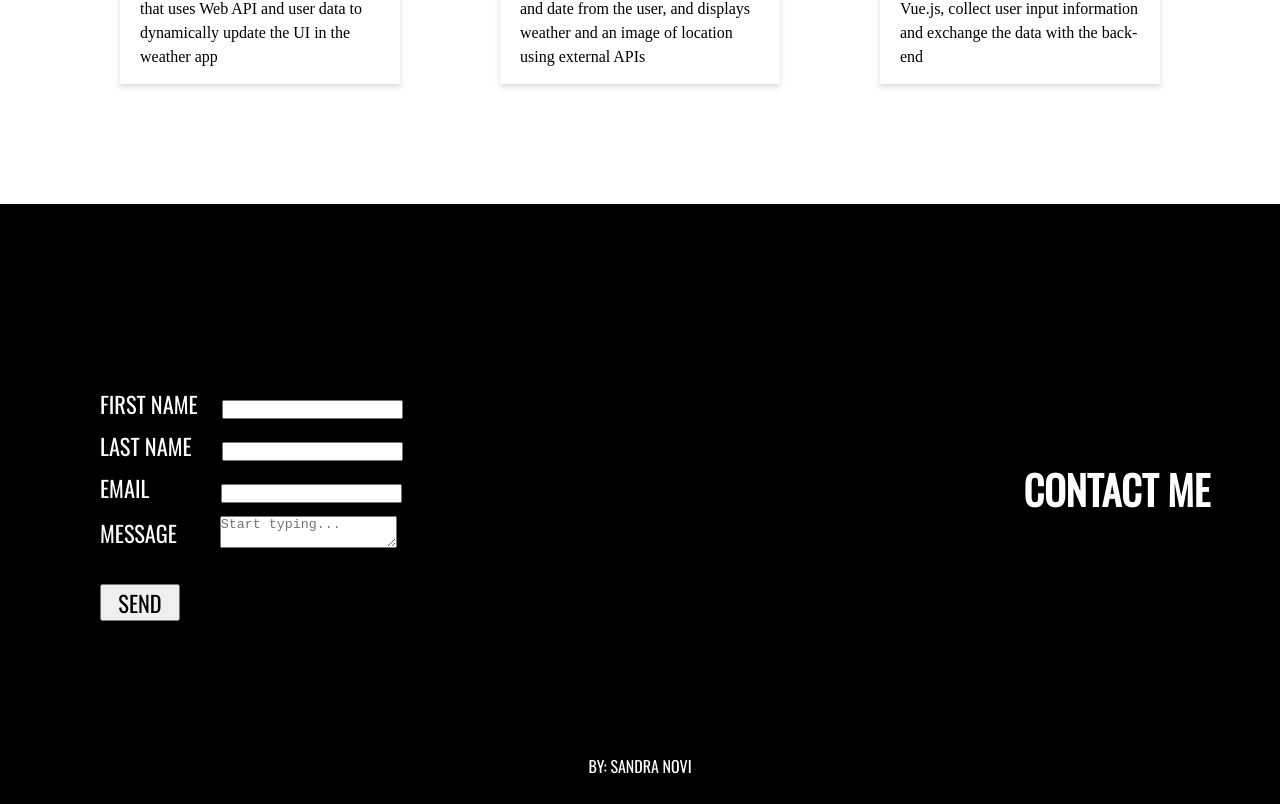
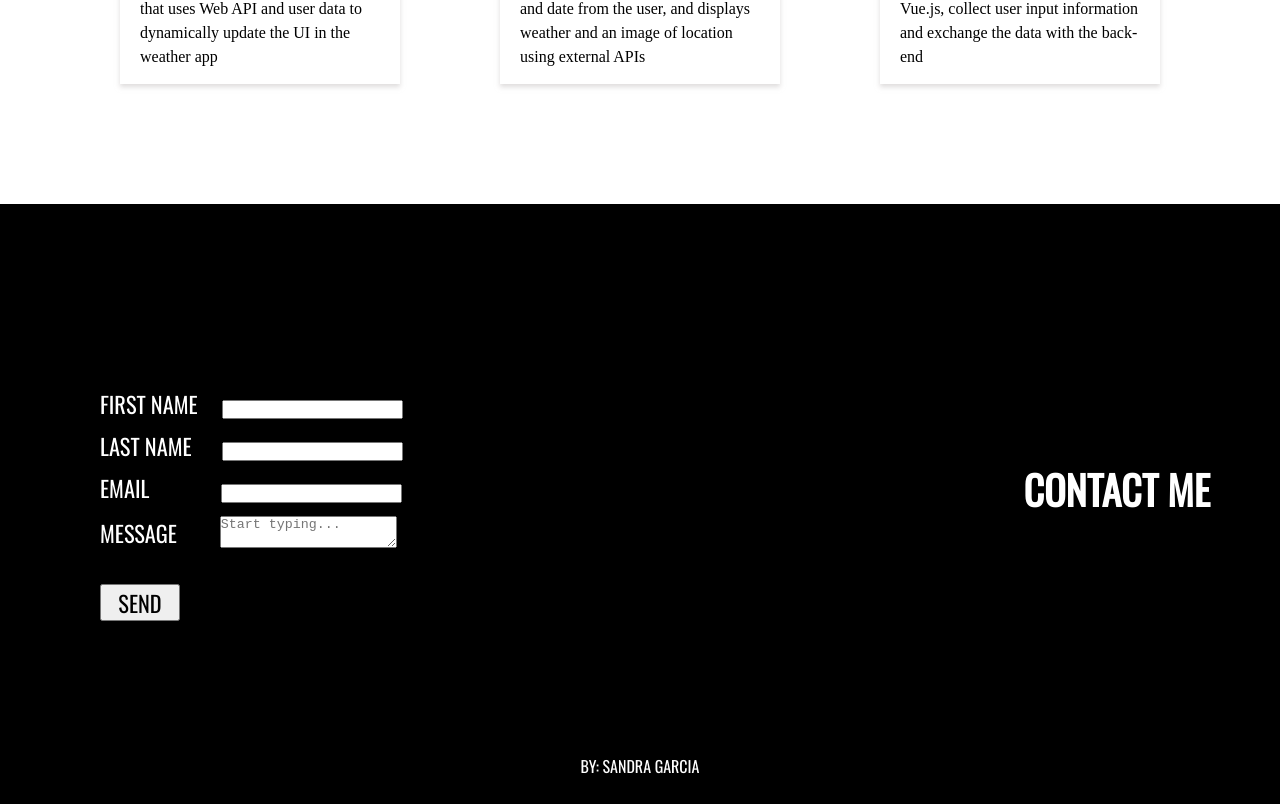
Before and after one commit to sandritaa/milenasatelier, a React (Create React App) app: page / in a window 1280 px wide. Shown: the part 5219-6023 px from the top of the page. Built offline with nearby package versions, Linux system fonts and the light colour scheme; a web font is replaced by a local one.

Commit message:
footer name

```diff
--- a/src/Contact.js
+++ b/src/Contact.js
@@ -122,7 +122,8 @@ function Contact() {
           </div>
         </div>
       </nav>
-      <footer className="footer">by: sandra novi</footer>
+      {/* <footer className="footer">by: sandra novi</footer> */}
+      <footer className="footer">by: sandra garcia</footer>
     </body>
   );
 }
```
